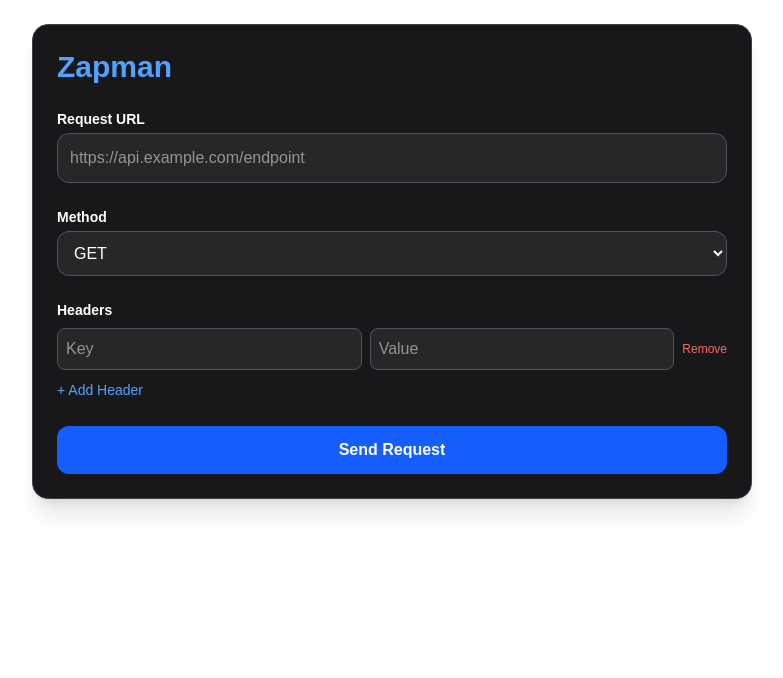
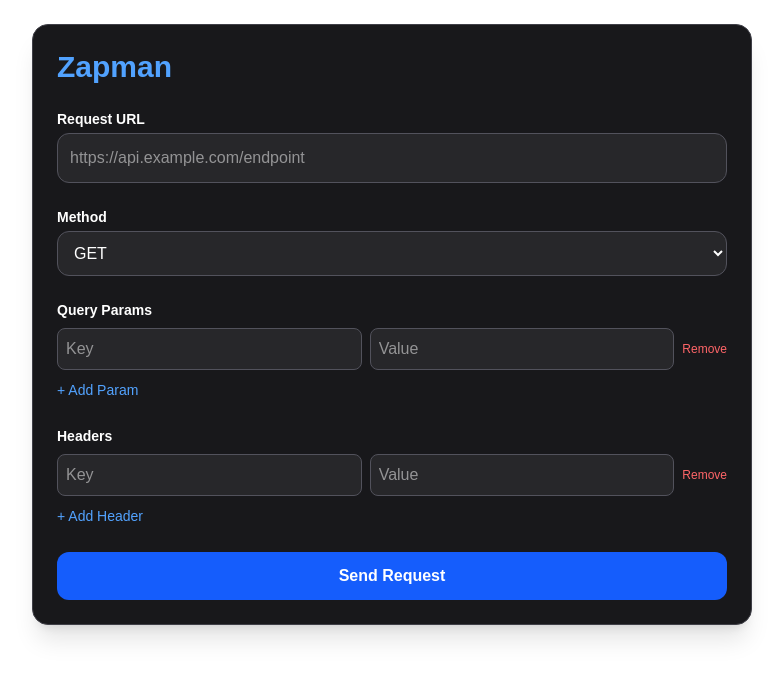
Before and after one commit to zappyz/Zapman, a Next.js app: page / in a window 1280 px wide. Shown: the top 678 px of the page, without its empty margins (248-1031 px from the left). Built offline with nearby package versions, Linux system fonts and the light colour scheme.

Commit message:
added the option to add request params and a button to clear the input fields

```diff
--- a/src/app/page.tsx
+++ b/src/app/page.tsx
@@ -22,6 +22,7 @@ export default function HomePage() {
   const [response, setResponse] = useState<ApiResponse | null>(null);
   const [loading, setLoading] = useState(false);
   const [headers, setHeaders] = useState([{ key: "", value: "" }]);
+  const [params, setParams] = useState([{ key: "", value: "" }]);
   const [viewMode, setViewMode] = useState<"json" | "xml" | "html">("json");
   const [copied, setCopied] = useState(false);
   const [history, setHistory] = useState<
@@ -43,22 +44,38 @@ export default function HomePage() {
 
   const [activeIndex, setActiveIndex] = useState<number | null>(null);
 
+  const safeJsonParse = (str: string) => {
+    try {
+      return JSON.parse(str);
+    } catch {
+      return str;
+    }
+  };
+
   const handleSubmit = async (e: React.FormEvent) => {
     setSelectedHistory(null);
     e.preventDefault();
     setLoading(true);
     setResponse(null);
 
+    // Build headers
     const headersObj: Record<string, string> = {};
     headers.forEach(({ key, value }) => {
       if (key) headersObj[key] = value;
     });
 
+    // Build query string
+    const queryString = params
+      .filter((p) => p.key)
+      .map((p) => `${encodeURIComponent(p.key)}=${encodeURIComponent(p.value)}`)
+      .join("&");
+    const finalUrl = queryString ? `${url}?${queryString}` : url;
+
     const isJson = headersObj["Content-Type"] === "application/json";
 
     try {
       const res = await fetchAPI({
-        url,
+        url: finalUrl,
         method,
         headers: headersObj,
         body: isJson ? safeJsonParse(body) : body,
@@ -70,7 +87,7 @@ export default function HomePage() {
       setHistory((prev) => [
         ...prev.slice(-19),
         {
-          url,
+          url: finalUrl,
           method,
           timestamp: Date.now(),
           durationMs: res.durationMs,
@@ -80,12 +97,14 @@ export default function HomePage() {
 
       Sentry.addBreadcrumb({
         category: "http",
-        message: `Requested ${url} (${method})`,
+        message: `Requested ${finalUrl} (${method})`,
         level: "info",
       });
 
       if (!res.ok) {
-        Sentry.captureMessage(`Non-2xx response: ${res.status} from ${url}`);
+        Sentry.captureMessage(
+          `Non-2xx response: ${res.status} from ${finalUrl}`,
+        );
       }
     } catch (err) {
       Sentry.captureException(err);
@@ -96,14 +115,6 @@ export default function HomePage() {
     setViewMode("json");
   };
 
-  const safeJsonParse = (str: string) => {
-    try {
-      return JSON.parse(str);
-    } catch {
-      return str;
-    }
-  };
-
   const updateHeader = (index: number, key: "key" | "value", value: string) => {
     const newHeaders = [...headers];
     newHeaders[index][key] = value;
@@ -111,24 +122,33 @@ export default function HomePage() {
   };
 
   const addHeaderField = () => setHeaders([...headers, { key: "", value: "" }]);
+  const removeHeaderField = (index: number) =>
+    setHeaders(headers.filter((_, i) => i !== index));
 
-  const removeHeaderField = (index: number) => {
-    const newHeaders = headers.filter((_, i) => i !== index);
-    setHeaders(newHeaders);
+  const updateParam = (index: number, key: "key" | "value", value: string) => {
+    const newParams = [...params];
+    newParams[index][key] = value;
+    setParams(newParams);
   };
+
+  const addParamField = () => setParams([...params, { key: "", value: "" }]);
+  const removeParamField = (index: number) =>
+    setParams(params.filter((_, i) => i !== index));
 
   const jsonToXml = (obj: Record<string, unknown>, indent = ""): string => {
     let xml = "";
     for (const prop in obj) {
       if (!Object.prototype.hasOwnProperty.call(obj, prop)) continue;
       const value = obj[prop];
-
       if (
         typeof value === "object" &&
         value !== null &&
         !Array.isArray(value)
       ) {
-        xml += `${indent}<${prop}>\n${jsonToXml(value as Record<string, unknown>, indent + "  ")}${indent}</${prop}>\n`;
+        xml += `${indent}<${prop}>\n${jsonToXml(
+          value as Record<string, unknown>,
+          indent + "  ",
+        )}${indent}</${prop}>\n`;
       } else {
         xml += `${indent}<${prop}>${value}</${prop}>\n`;
       }
@@ -174,7 +194,7 @@ export default function HomePage() {
     }
 
     if (viewMode === "html") {
-      if (res.contentType.includes("html")) {
+      if (res.contentType?.includes("html")) {
         return (
           <div
             className="bg-black/30 p-3 rounded text-sm overflow-auto mt-1 max-h-[400px] overflow-y-auto"
@@ -268,6 +288,7 @@ export default function HomePage() {
       <div className="bg-zinc-900 p-6 rounded-2xl shadow-xl border border-zinc-700">
         <h1 className="text-3xl font-bold mb-6 text-blue-400">Zapman</h1>
         <form onSubmit={handleSubmit} className="space-y-6">
+          {/* URL */}
           <div>
             <label className="block mb-1 font-semibold text-sm">
               Request URL
@@ -282,6 +303,7 @@ export default function HomePage() {
             />
           </div>
 
+          {/* Method */}
           <div className="flex gap-4 items-center">
             <div className="flex-1">
               <label className="block mb-1 font-semibold text-sm">Method</label>
@@ -299,6 +321,46 @@ export default function HomePage() {
             </div>
           </div>
 
+          {/* Query Params */}
+          <div>
+            <label className="block mb-2 font-semibold text-sm">
+              Query Params
+            </label>
+            {params.map((p, i) => (
+              <div key={i} className="flex gap-2 mb-2 items-center">
+                <input
+                  type="text"
+                  placeholder="Key"
+                  className="flex-1 p-2 rounded-lg bg-zinc-800 border border-zinc-600"
+                  value={p.key}
+                  onChange={(e) => updateParam(i, "key", e.target.value)}
+                />
+                <input
+                  type="text"
+                  placeholder="Value"
+                  className="flex-1 p-2 rounded-lg bg-zinc-800 border border-zinc-600"
+                  value={p.value}
+                  onChange={(e) => updateParam(i, "value", e.target.value)}
+                />
+                <button
+                  type="button"
+                  onClick={() => removeParamField(i)}
+                  className="text-red-400 text-xs hover:underline"
+                >
+                  Remove
+                </button>
+              </div>
+            ))}
+            <button
+              type="button"
+              onClick={addParamField}
+              className="text-sm text-blue-400 hover:underline"
+            >
+              + Add Param
+            </button>
+          </div>
+
+          {/* Headers */}
           <div>
             <label className="block mb-2 font-semibold text-sm">Headers</label>
             {headers.map((h, i) => (
@@ -335,6 +397,7 @@ export default function HomePage() {
             </button>
           </div>
 
+          {/* Body */}
           {["POST", "PUT", "PATCH"].includes(method) && (
             <div>
               <label className="block mb-1 font-semibold text-sm">
@@ -357,6 +420,7 @@ export default function HomePage() {
           </button>
         </form>
 
+        {/* Response and history */}
         {(response || selectedHistory) && (
           <div className="mt-8 p-4 bg-zinc-800 rounded-xl border border-zinc-700">
             <h2 className="text-xl font-semibold text-blue-300 mb-2">
@@ -398,7 +462,6 @@ export default function HomePage() {
                     />
                     <YAxis unit="ms" />
                     <Tooltip content={<CustomTooltip />} cursor={false} />
-
                     <Bar
                       dataKey="durationMs"
                       maxBarSize={30}
@@ -421,7 +484,7 @@ export default function HomePage() {
               </div>
             )}
 
-            <div className="flex gap-3 mb-3">
+            <div className="flex gap-3 mb-3 mt-3">
               {["json", "xml", "html"].map((mode) => (
                 <button
                   key={mode}
@@ -431,7 +494,6 @@ export default function HomePage() {
                   {mode.toUpperCase()}
                 </button>
               ))}
-
               <button
                 onClick={copyToClipboard}
                 className="ml-auto bg-green-600 hover:bg-green-700 px-3 py-1 rounded text-white"
@@ -440,15 +502,38 @@ export default function HomePage() {
               </button>
               <button
                 onClick={() => {
+                  setUrl("");
+                  setMethod("GET");
+                  setBody("");
+                  setHeaders([{ key: "", value: "" }]);
+                  setParams([{ key: "", value: "" }]);
+                  setActiveIndex(null);
+                  setViewMode("json");
+                  setCopied(false);
+                }}
+                className="bg-yellow-600 hover:bg-yellow-700 px-3 py-1 rounded text-white"
+              >
+                Reset Fields
+              </button>
+
+              <button
+                onClick={() => {
                   setHistory([]);
                   setSelectedHistory(null);
+                  setUrl("");
+                  setMethod("GET");
+                  setBody("");
+                  setHeaders([{ key: "", value: "" }]);
+                  setParams([{ key: "", value: "" }]);
+                  setResponse(null);
+                  setActiveIndex(null);
+                  setViewMode("json");
                 }}
                 className="bg-red-600 hover:bg-red-700 px-3 py-1 rounded text-white"
               >
                 Clear History
               </button>
             </div>
-
             <div className="max-h-[300px] overflow-auto">
               {renderBody(selectedHistory?.response ?? response)}
             </div>
```
